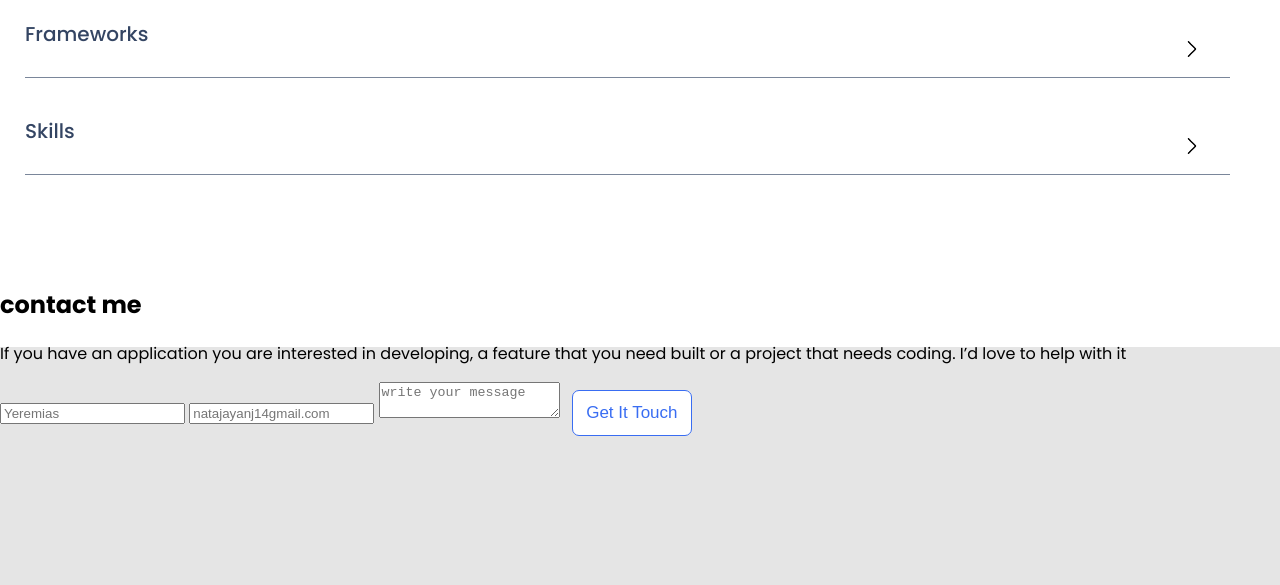
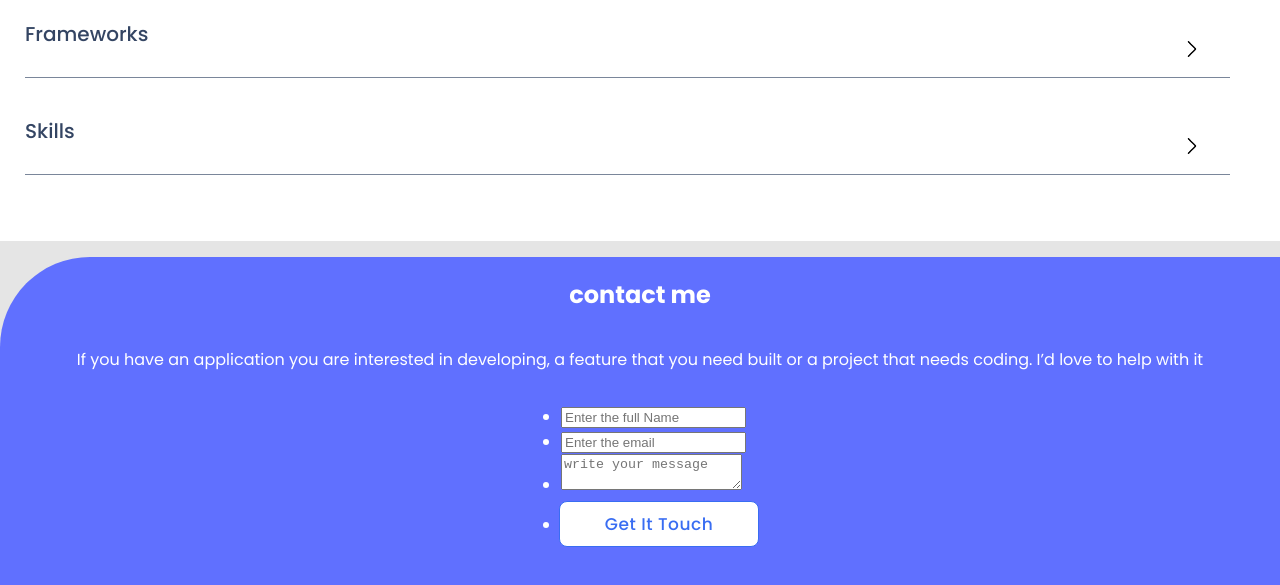
Before and after one commit to mbonabucya/Portfolio, a website: page index.html in a window 1280 px wide. Shown: the part 4039-4624 px from the top of the page. Before the commit the page ends 4505 px from the top, so only its background shows below. Drawn offline with Linux system fonts and the light colour scheme.

Commit message:
Modif the css of the contact section

```diff
--- a/css/style.css
+++ b/css/style.css
@@ -255,8 +255,7 @@ button:active {
   background-image: url("/image/Base-about-myself.png");
   background-repeat: no-repeat;
   background-size: cover;
-  padding-bottom: 90px;
-  margin-bottom: -80px;
+
 }
 
 .resume {
@@ -290,7 +289,7 @@ color: #172B4D;
 .content-wrap p {
   /* Primary Text */
 
- margin-left: 24px;
+margin-left: 24px;
 width: 327px;
 height: 144px;
 font-family: 'Poppins';
@@ -376,3 +375,14 @@ color: #344563;
   height: 1px;
   background-color: #7a869a;
 }
+
+.contact-wrapper {
+  display: flex;
+  flex-direction: column;
+  padding: 0 24px;
+  padding-bottom: 30px;
+  background: #6070ff;
+  border-radius: 90px 0 0 0;
+  color: #fff;
+  align-items: center;
+}
--- a/index.html
+++ b/index.html
@@ -319,23 +319,32 @@
                 </li>
             </ul>
         </section>
+
         <section class="contact-wrapper">
-            <div class="contact-container">
-                <h1>
+            <h2>
                 contact me
-                </h1>
+            </h2>
             <p>
                 If you have an application you are interested in developing, a feature that you need built or a project that needs coding. I’d love to help with it
             </p>
             <form action="https://formspree.io/f/mwkyyydz" class="my-form" method="post">
-                    <input type="text" name="name" id="Name" placeholder="Yeremias" required maxlength="30">
-                    <input type="email" name="email" id="mail" placeholder="natajayanj14gmail.com" required>
+                <ul>
+                    <li>
+                        <input type="text" name="name" id="Name" placeholder="Enter the full Name" required maxlength="30">
+                    </li>
+                    <li>
+                        <input type="email" name="email" id="mail" placeholder="Enter the email" required>
+                    </li>
+                    <li>
                         <textarea name="message" id="msg" placeholder="write your message" required maxlength="500"></textarea>
-                    <button type="submit" value="send">
+                    </li>
+                    <li>
+                        <button type="submit" value="send" class="resume">
                              Get It Touch
                         </button>
+                    </li>
+                </ul>
             </form>
-             </div>
         </section>
     </body>
 </html>
```
Lines whose indentation alone changed are shown as unchanged.
